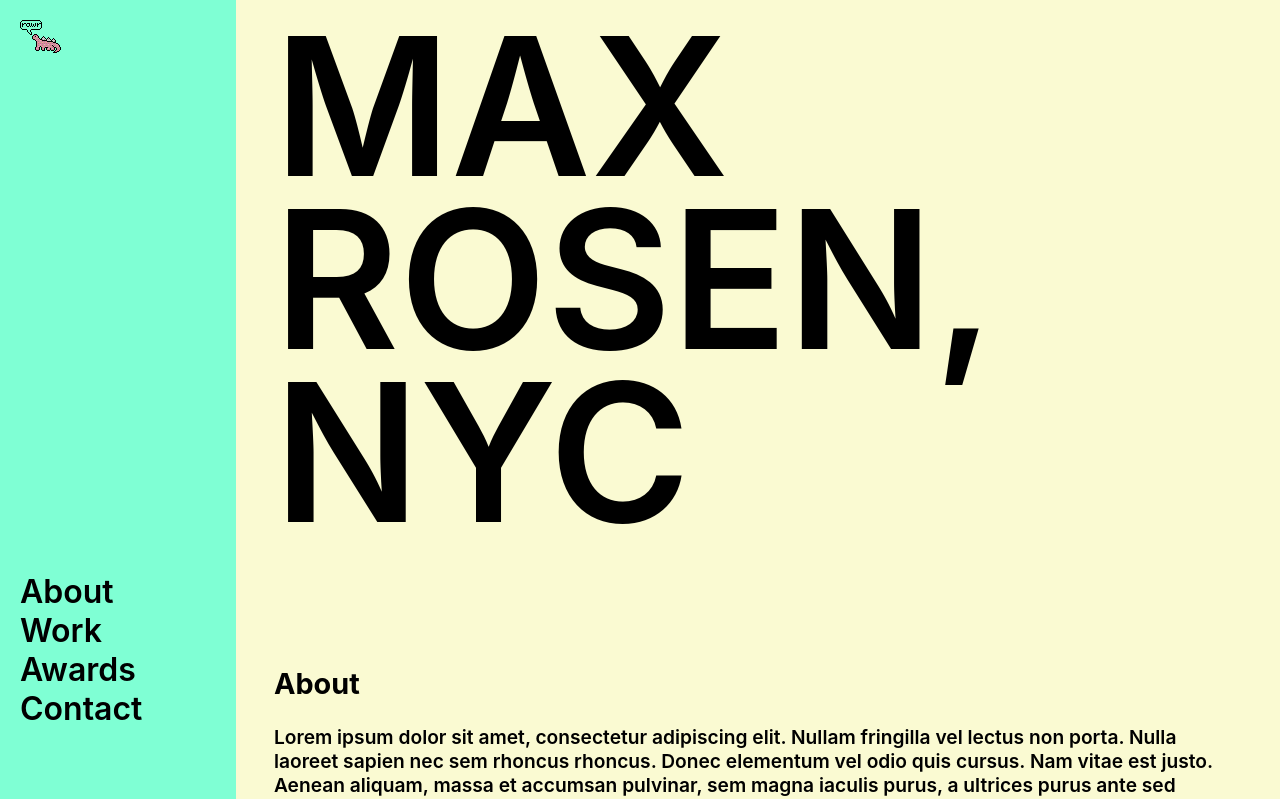
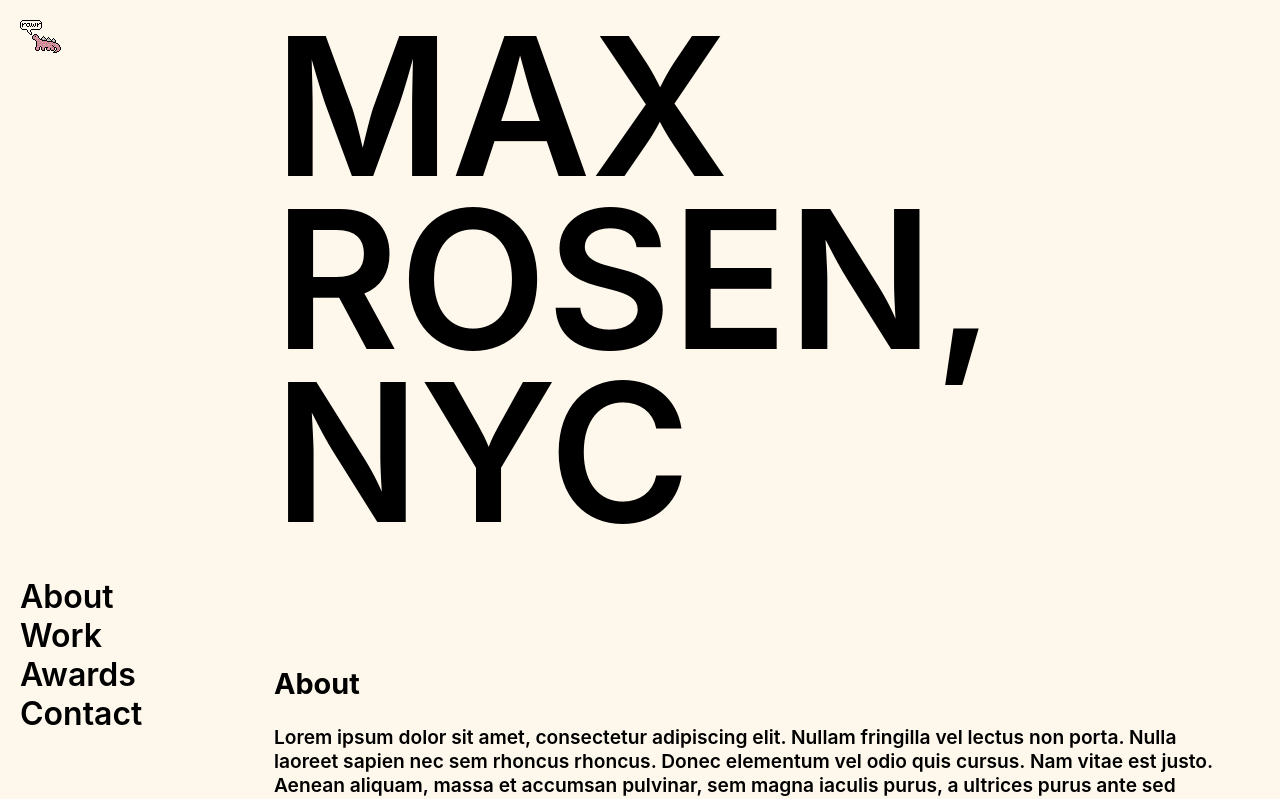
Before and after one commit to sucrete/max-app, a React (Create React App) app: page / in a window 1280 px wide. Shown: the top 799 px of the page. Built offline with nearby package versions, Linux system fonts and the light colour scheme.

Commit message:
fixed sticky sidenav padding-top issue

```diff
--- a/src/App.css
+++ b/src/App.css
@@ -1,7 +1,7 @@
 .maxAppContainer {
   height: 100%;
   display: flex;
-  background-color: aquamarine;
+  background-color: #fef7ec;
   justify-content: space-between;
   align-items: stretch;
 }
@@ -13,10 +13,14 @@
   height: 60vh;
 }
 .navItemsContainer {
+  padding-top: 3vh;
+  margin-top: 0 !important;
   position: relative;
   padding-inline-start: 20px;
 }
 .navItemsContainerFixed {
+  padding-top: 3vh;
+  margin-top: 0 !important;
   position: fixed;
   padding-inline-start: 20px;
 }
@@ -37,7 +41,7 @@
   padding-bottom: 10vw;
   padding-top: 20px;
   flex: 4;
-  background-color: lightgoldenrodyellow;
+  background-color: #fef7ec;
 }
 
 li {
--- a/src/index.css
+++ b/src/index.css
@@ -1,4 +1,5 @@
 body {
+  background-color: #fef7ec;
   margin: 0;
   font-family: -apple-system, BlinkMacSystemFont, "Segoe UI", "Roboto", "Oxygen",
     "Ubuntu", "Cantarell", "Fira Sans", "Droid Sans", "Helvetica Neue",
@@ -8,7 +9,9 @@ body {
   font-size: 1.2em;
   -moz-osx-font-smoothing: grayscale;
 }
-
+html {
+  background-color: #fef7ec;
+}
 code {
   font-family: source-code-pro, Menlo, Monaco, Consolas, "Courier New",
     monospace;
```
Also changed, not shown: 1 other file (tests, documents, lock files or other folders).
